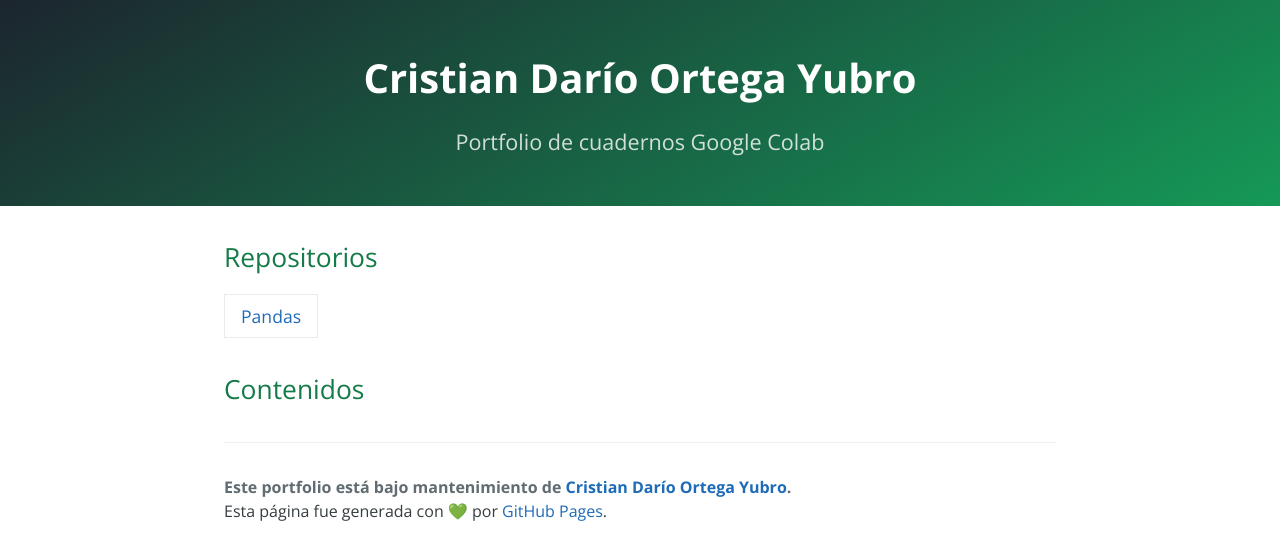
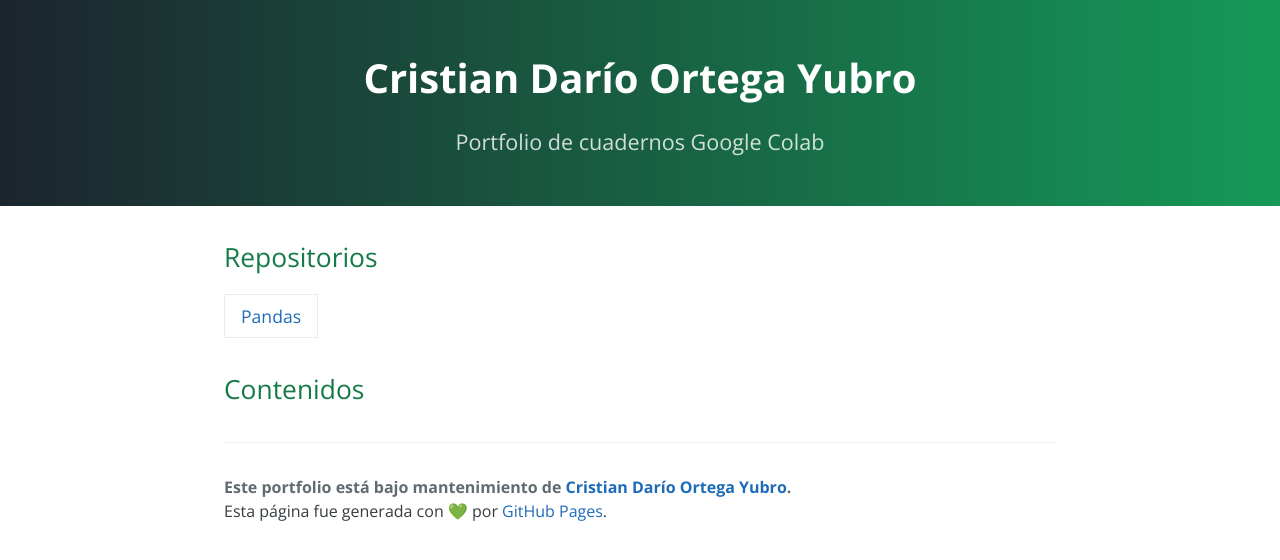
Before and after one commit to cristiandarioortegayubro/portfolio, a Jekyll site: the page built from index.md, in a window 1280 px wide. Shown: the top 560 px of the page. Built offline with Jekyll 4.4.1, drawn with Linux system fonts in a browser that asks for light colours.

Commit message:
Update cayman.css

```diff
--- a/css/cayman.css
+++ b/css/cayman.css
@@ -139,7 +139,7 @@
 @media screen and (max-width: 30em) { .btn { display: block; width: 100%; padding: 0.75rem; font-size: 0.9rem; }
   .btn + .btn { margin-top: 0; margin-left: 0; } }
 
-.page-header { color: #fff; text-align: center; background-color: #159957; background-image: linear-gradient(150deg, #1c252e, #159957); }
+.page-header { color: #fff; text-align: center; background-color: #159957; background-image: linear-gradient(90deg, #1c252e, #159957); }
 @media screen and (min-width: 50em) { .page-header { padding: 3rem 4rem; } }
 @media screen and (min-width: 30em) and (max-width: 50em) { .page-header { padding: 2rem 3rem; } }
 @media screen and (max-width: 30em) { .page-header { padding: 2rem 1rem; } }
```
